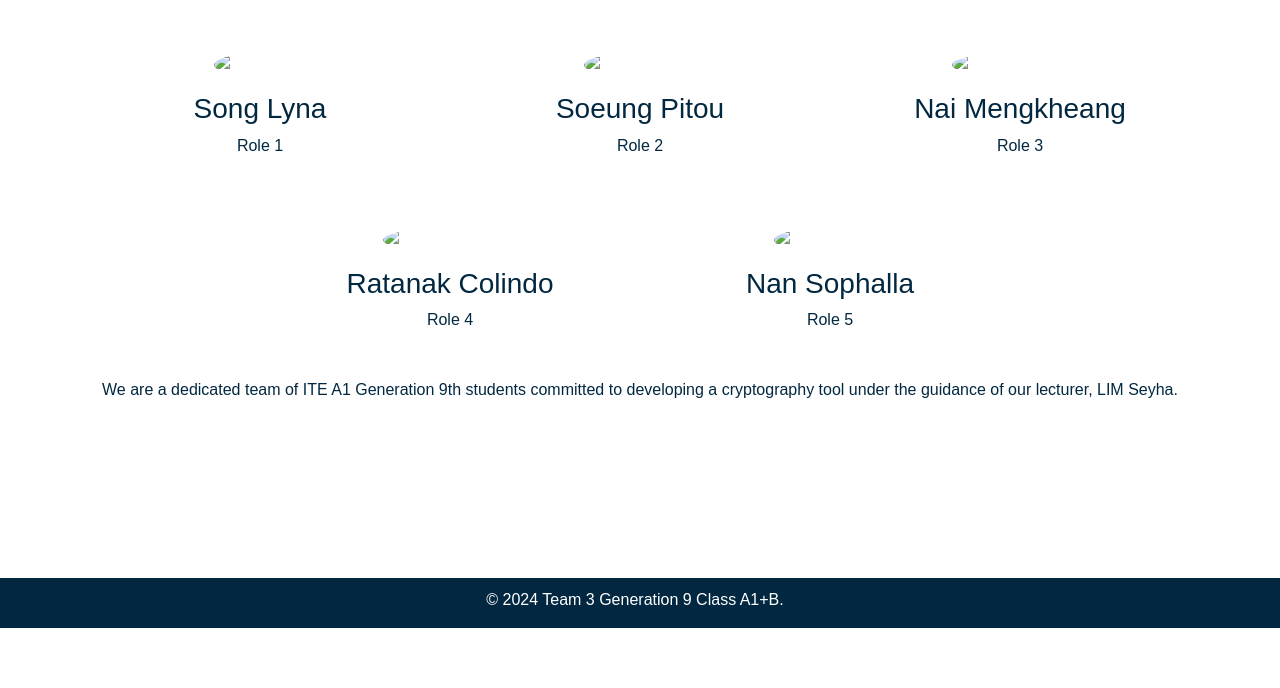
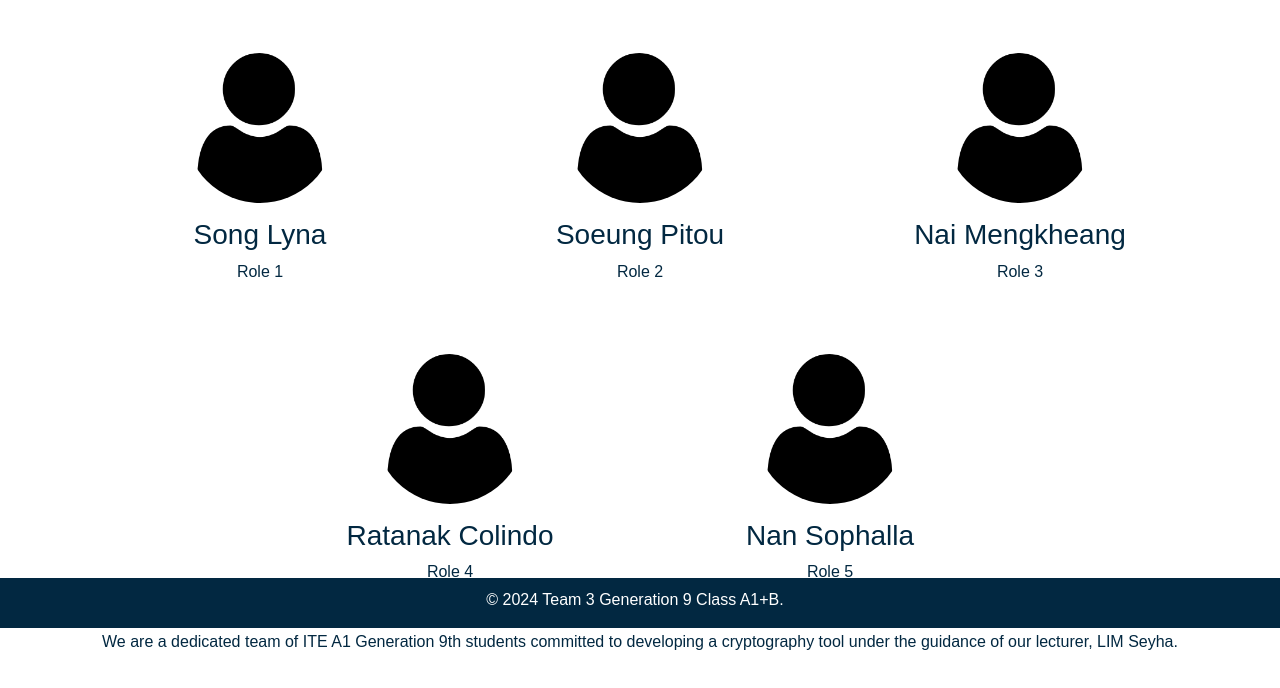
Before and after one commit to kheanggg/Encryption, a plain HTML site: page about.html in a window 1280 px wide. Shown: the part 172-860 px from the top of the page. Before the commit the page ends 800 px from the top, so only its background shows below. Drawn offline with nearby package versions, Linux system fonts and the light colour scheme; the site is published under a folder, as on GitHub Pages, so addresses that start at the root find nothing; a web font is replaced by a local one.

```diff
--- a/about.html
+++ b/about.html
@@ -72,29 +72,29 @@
         <div class="row pt-5 justify-content-center">
             <!-- Team Members -->
             <div class="col-md-4 team-member text-center">
-                <img src="/images/profile.png" alt="Song Lyna" class="img-fluid">
+                <img src="./images/profile.png" alt="Song Lyna" class="img-fluid">
                 <h3>Song Lyna</h3>
                 <p>Role 1</p>
             </div>
             <div class="col-md-4 team-member text-center">
-                <img src="/images/profile.png" alt="Soeung Pitou" class="img-fluid">
+                <img src="./images/profile.png" alt="Soeung Pitou" class="img-fluid">
                 <h3>Soeung Pitou</h3>
                 <p>Role 2</p>
             </div>
             <div class="col-md-4 team-member text-center">
-                <img src="/images/profile.png" alt="Nai Mengkheang" class="img-fluid">
+                <img src="./images/profile.png" alt="Nai Mengkheang" class="img-fluid">
                 <h3>Nai Mengkheang</h3>
                 <p>Role 3</p>
             </div>
             <div class="col-12 text-center mt-4">
                 <div class="row justify-content-center">
                     <div class="col-md-4 team-member">
-                        <img src="/images/profile.png" alt="Ratanak Colindo" class="img-fluid">
+                        <img src="./images/profile.png" alt="Ratanak Colindo" class="img-fluid">
                         <h3>Ratanak Colindo</h3>
                         <p>Role 4</p>
                     </div>
                     <div class="col-md-4 team-member">
-                        <img src="/images/profile.png" alt="Nan Sophalla" class="img-fluid">
+                        <img src="./images/profile.png" alt="Nan Sophalla" class="img-fluid">
                         <h3>Nan Sophalla</h3>
                         <p>Role 5</p>
                     </div>
```
